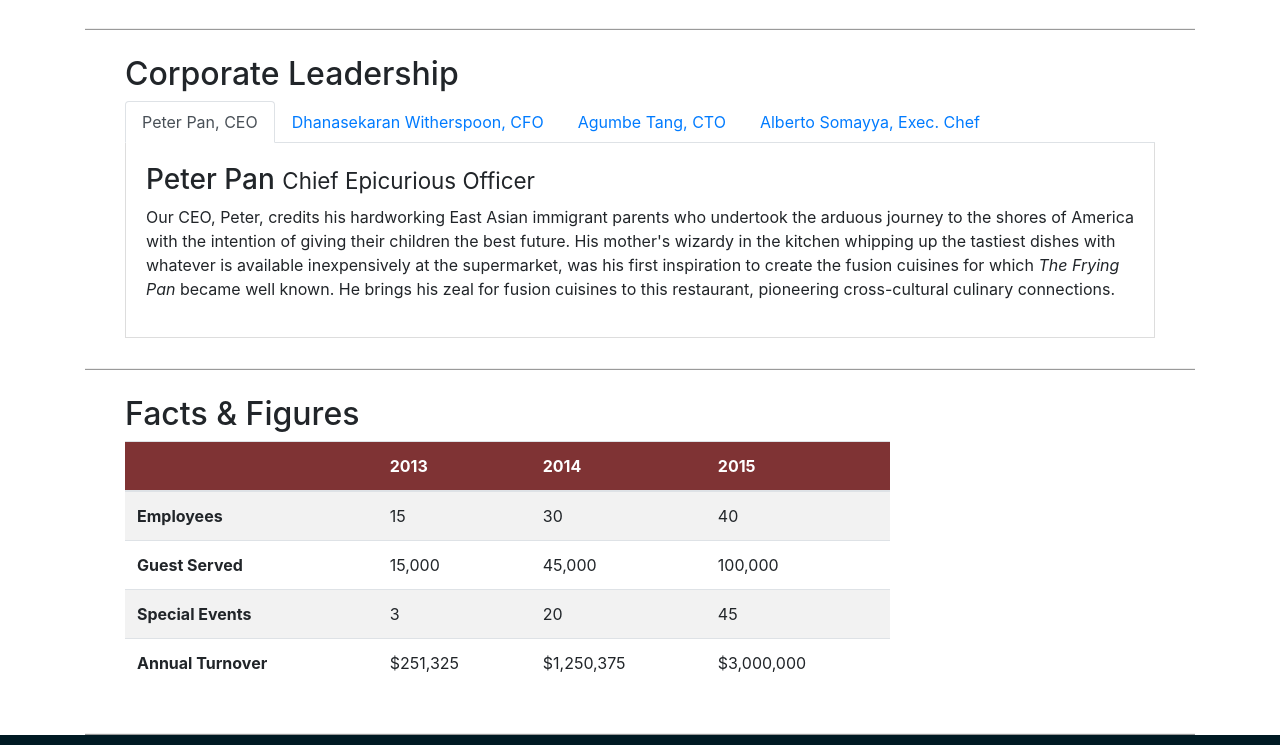
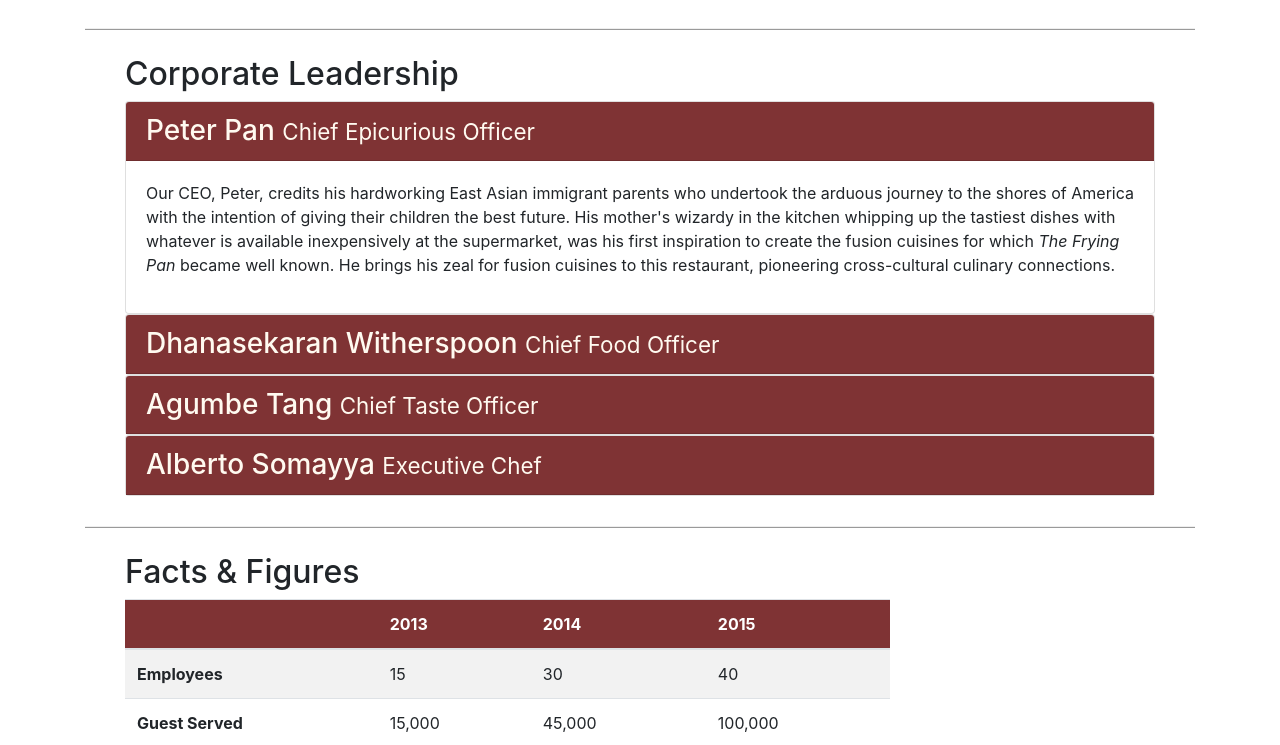
Before and after one commit to zeeshankhalid98/confusion, a website: page aboutus.html in a window 1280 px wide. Shown: the part 898-1643 px from the top of the page. Drawn offline with nearby package versions, Linux system fonts and the light colour scheme.

Commit message:
accordian

```diff
--- a/aboutus.html
+++ b/aboutus.html
@@ -110,53 +110,69 @@
             <div class="col-12 col-sm-12">
                 <h2>Corporate Leadership</h2>
 
-                <ul class="nav nav-tabs" >
-                    <li class="nav-item">
-                        <a class="nav-link active" href="#peter" role="tab" data-toggle="tab">Peter Pan, CEO</a>
-                    </li>
 
-                    <li class="nav-item" >
-                        <a class="nav-link" href="#danny" role="tab" data-toggle="tab">Dhanasekaran Witherspoon, CFO </a>
-                    </li>
 
-                    <li class="nav-item">
-                        <a class="nav-link" href="#agumbe" role="tab" data-toggle="tab">Agumbe Tang, CTO </a>
-                    </li>
+                <div id="accordian">
 
-                    <li class="nav-item">
-                        <a class="nav-link" href="#alberto" role="tab" data-toggle="tab">Alberto Somayya, Exec. Chef</a>
-
-                    </li>
-
-                </ul>
-
-                <div class="tab-content">
-
-                    <div role="tabpanel" class="tab-pane fade show active" id="peter">
-                        <h3>Peter Pan <small>Chief Epicurious Officer</small></h3>
-                        <p class="d-none d-sm-block">Our CEO, Peter, credits his hardworking East Asian immigrant parents who undertook the arduous journey to the shores of America with the intention of giving their children the best future. His mother's wizardy in the kitchen whipping up the tastiest dishes with whatever is available inexpensively at the supermarket, was his first inspiration to create the fusion cuisines for which <em>The Frying Pan</em> became well known. He brings his zeal for fusion cuisines to this restaurant, pioneering cross-cultural culinary connections.</p>
+                    <div class="card">
+                        <div class="card-header" role="tab"  id="peterhead">
+                            <h3 class="mb-0">
+                                <a data-toggle="collapse" data-target="#peter">Peter Pan <small>Chief Epicurious Officer</small></a>
+                            </h3>
+                        </div>
+                        <div role="tabpanel" class="collapse show" id="peter" data-parent="#accordian">
+                            <div class="card-body">
+                                <p class="d-none d-sm-block">Our CEO, Peter, credits his hardworking East Asian immigrant parents who undertook the arduous journey to the shores of America with the intention of giving their children the best future. His mother's wizardy in the kitchen whipping up the tastiest dishes with whatever is available inexpensively at the supermarket, was his first inspiration to create the fusion cuisines for which <em>The Frying Pan</em> became well known. He brings his zeal for fusion cuisines to this restaurant, pioneering cross-cultural culinary connections.</p>
+                            </div>
+                        </div>
                     </div>
 
-                    <div role="tabpanel" class="tab-pane fade" id="danny">
-                        <h3>Dhanasekaran Witherspoon <small>Chief Food Officer</small></h3>
-                        <p class="d-none d-sm-block">Our CFO, Danny, as he is affectionately referred to by his colleagues, comes from a long established family tradition in farming and produce. His experiences growing up on a farm in the Australian outback gave him great appreciation for varieties of food sources. As he puts it in his own words, <em>Everything that runs, wins, and everything that stays, pays!</em></p>
+                    <div class="card">
+                        <div class="card-header" role="tab" id="dannyhead">
+                            <h3 class="mb-0">
+                                <a data-toggle="collapse" data-target="#danny">Dhanasekaran Witherspoon <small>Chief Food Officer</small></a>
+                            </h3>
+                        </div>
+
+                        <div role="tabpanel" class="collapse" id="danny" data-parent="#accordian">
+                            <div class="card-body">
+                                <p class="d-none d-sm-block">Our CFO, Danny, as he is affectionately referred to by his colleagues, comes from a long established family tradition in farming and produce. His experiences growing up on a farm in the Australian outback gave him great appreciation for varieties of food sources. As he puts it in his own words, <em>Everything that runs, wins, and everything that stays, pays!</em></p>
+                            </div>
+                        </div>
                     </div>
 
-                    <div role="tabpanel" class="tab-pane fade" id="agumbe">
-                        <h3>Agumbe Tang <small>Chief Taste Officer</small></h3>
-                        <p class="d-none d-sm-block">Blessed with the most discerning gustatory sense, Agumbe, our CTO, personally ensures that every dish that we serve meets his exacting tastes. Our chefs dread the tongue lashing that ensues if their dish does not meet his exacting standards. He lives by his motto, <em>You click only if you survive my lick.</em></p>
+
+                    <div class="card">
+                        <div class="card-header" role="tab" id="agumbehead">
+                            <h3 class="mb-0">
+                                <a data-toggle="collapse" data-target="#agumbe">Agumbe Tang <small>Chief Taste Officer</small></a>
+                            </h3>
+                        </div>
+                        <div role="tabpanel" class="collapse" id="agumbe" data-parent="#accordian">
+                            <div class="card-body">
+                                <p class="d-none d-sm-block">Blessed with the most discerning gustatory sense, Agumbe, our CTO, personally ensures that every dish that we serve meets his exacting tastes. Our chefs dread the tongue lashing that ensues if their dish does not meet his exacting standards. He lives by his motto, <em>You click only if you survive my lick.</em></p>
+                            </div>
+                        </div>
+
                     </div>
 
-                    <div role="tabpanel" class="tab-pane fade" id="alberto">
-                        <h3>Alberto Somayya <small>Executive Chef</small></h3>
-                        <p class="d-none d-sm-block">Award winning three-star Michelin chef with wide International experience having worked closely with whos-who in the culinary world, he specializes in creating mouthwatering Indo-Italian fusion experiences. He says, <em>Put together the cuisines from the two craziest cultures, and you get a winning hit! Amma Mia!</em></p>
+                    <div class="card">
+                        <div class="card-header" tab="role" id="albertohead">
+                            <h3 class="mb-0">
+                                <a data-toggle="collapse" data-target="#alberto">Alberto Somayya <small>Executive Chef</small> </a>
+                            </h3>
+                        </div>
+                        <div role="tabpanel" class="collapse" id="alberto" data-parent="#accordian">
+                            <div class="card-body">
+                                <p class="d-none d-sm-block">Award winning three-star Michelin chef with wide International experience having worked closely with whos-who in the culinary world, he specializes in creating mouthwatering Indo-Italian fusion experiences. He says, <em>Put together the cuisines from the two craziest cultures, and you get a winning hit! Amma Mia!</em></p>
+                            </div>
+                        </div>
                     </div>
 
                 </div>
 
+            </div>
 
-
-            </div>
        </div>
 
        <div class="row row-content">
--- a/css/styles.css
+++ b/css/styles.css
@@ -47,6 +47,7 @@
 
     .card-header{
         background-color: #7F3334 ;
+        color:floralwhite;
     }
 
     .thead{
```
